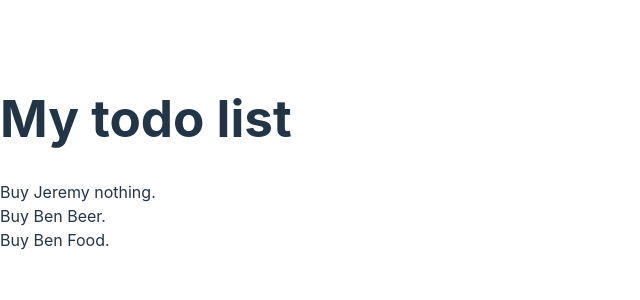
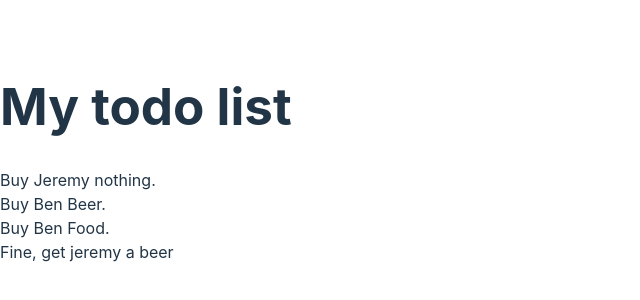
Before and after one commit to Lyndallh/ReactTodoList, a React (Vite) app: page / in a window 1280 px wide. Shown: the part 246-546 px from the top of the page, without its empty margins (0-640 px from the left). Built offline with nearby package versions, Linux system fonts and the light colour scheme.

Commit message:
using react state and using map

```diff
--- a/src/App.jsx
+++ b/src/App.jsx
@@ -1,13 +1,21 @@
+import {useState} from 'react';
 import TodoItem from "./components/TodoItem";
 
 function App(){
+  const [todo, setTodo] = useState([
+    "Buy Jeremy nothing.",
+    "Buy Ben Beer.",
+    "Buy Ben Food.",
+    "Fine, get jeremy a beer"
+
+  ]);
+  function generateTodoComponent(todo,index){
+    return <TodoItem key ={index} text={todo}/>;
+  }
+
   return <>
-
   <h1>My todo list</h1>
-  <TodoItem text ="Buy Jeremy nothing."/>
-  <TodoItem text ="Buy Ben Beer."/>
-  <TodoItem text ="Buy Ben Food."/>
-
+  {todo.map(generateTodoComponent)}
   </>;
 }
 
```
